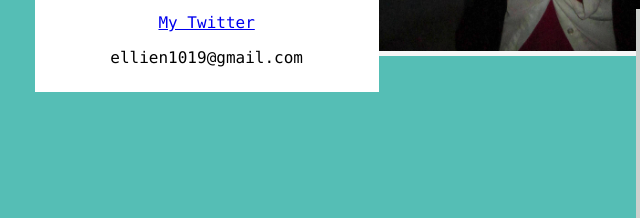
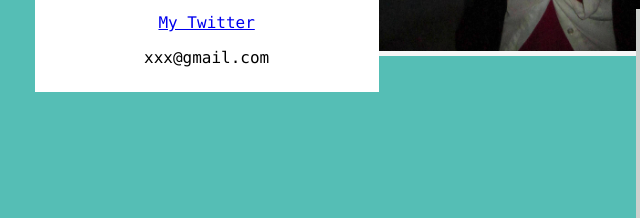
Before and after one commit to filmratt/filmratt, a plain HTML site: page contact.html in a window 1280 px wide. Shown: the part 801-1019 px from the top of the page, 154-794 px from the left. Drawn offline with Linux system fonts and the light colour scheme.

Commit message:
update email

```diff
--- a/contact.html
+++ b/contact.html
@@ -95,7 +95,7 @@ width:100%; height:100%; object-fit: fill; "> </a>
             <p class="IDtext">*work inquiries only plz*</p>
 
             <a href="https://twitter.com/filmrattt"> <p class="IDtext">My Twitter</p></a>
-            <p class="IDtext">ellien1019@gmail.com</p>
+            <p class="IDtext">xxx@gmail.com</p>
 
         </div>
 
```
